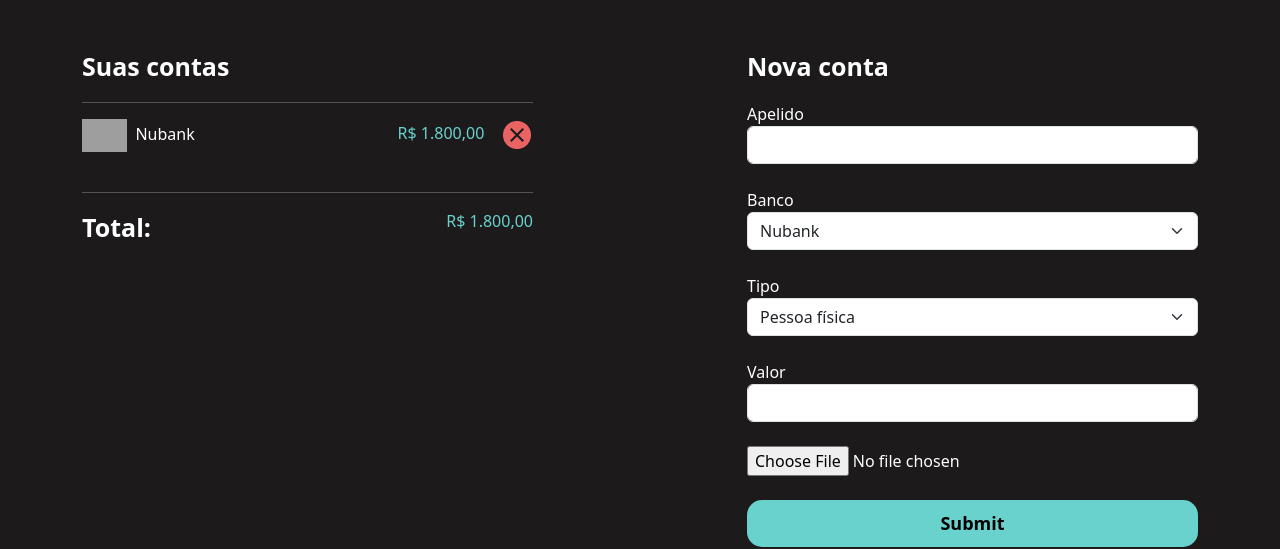
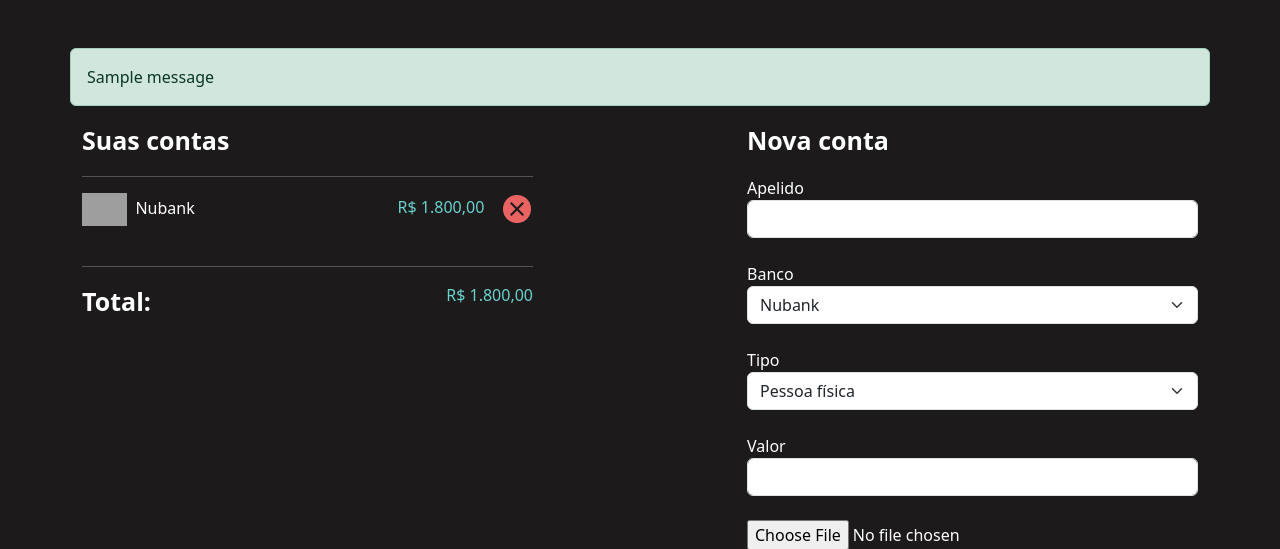
Before and after one commit to plmts/finan.ce, a Django app: page /perfil/gerenciar/ in a window 1280 px wide. Shown: the part 56-605 px from the top of the page. Run offline with Django 4.2, Linux system fonts and the light colour scheme; one stand-in notice (Sample message) is shown; grey boxes are pictures that could not be loaded.

Commit message:
Utilizando do bootstrap para criar mensagens à serem exibidas para o usuário.

```diff
--- a/perfil/templates/gerenciar.html
+++ b/perfil/templates/gerenciar.html
@@ -12,6 +12,11 @@
     <br>
     <div class="container">
         <div class="row">
+            {% if messages %}
+                {% for message in messages %}
+                    <div class="alert {{ message.tags }}">{{ message }}</div>
+                {% endfor %}
+             {% endif %}
             <div class="col-md-5">
                 <p class="fonte-destaque">Suas contas</p>
                 <hr>
--- a/perfil/views.py
+++ b/perfil/views.py
@@ -1,6 +1,8 @@
 from django.shortcuts import render, redirect
 from django.http import HttpResponse
 from .models import Conta
+from django.contrib import messages
+from django.contrib.messages import constants
 
 def home(request):
     return render(request, "home.html")
@@ -16,6 +18,7 @@ def cadastrar_banco(request):
     icone = request.FILES.get('icone')
 
     if len(apelido.strip()) == 0 or len(valor.strip()) == 0:
+        messages.add_message(request, constants.ERROR, 'Preencha todos os campos!')
         return redirect('/perfil/gerenciar/')
 
     conta = Conta(
@@ -28,4 +31,5 @@ def cadastrar_banco(request):
 
     conta.save()
 
+    messages.add_message(request, constants.SUCCESS, 'Conta cadastrada com sucesso!')
     return redirect('/perfil/gerenciar/')
```
Also changed, not shown: core/settings.py (+11 -0 lines).
